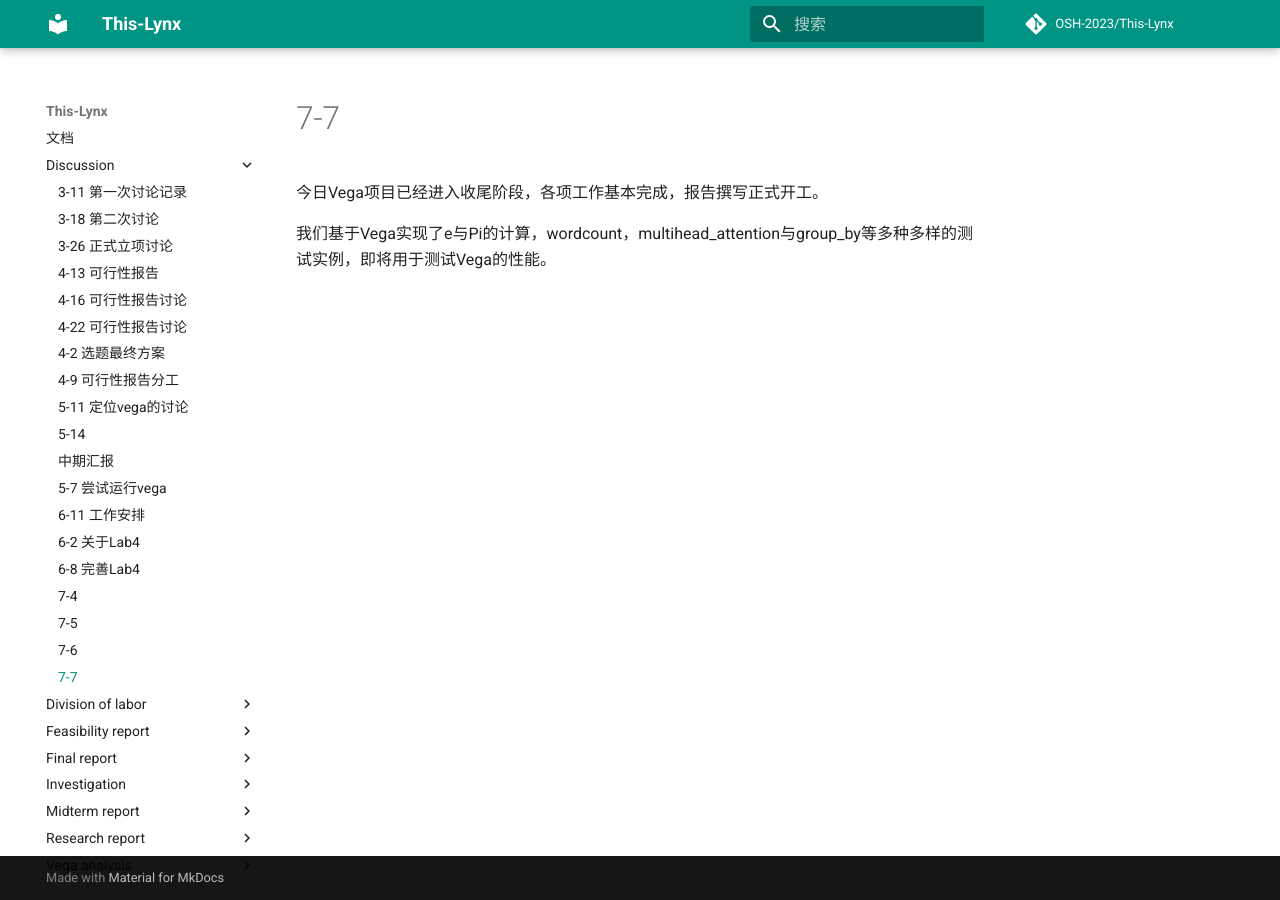
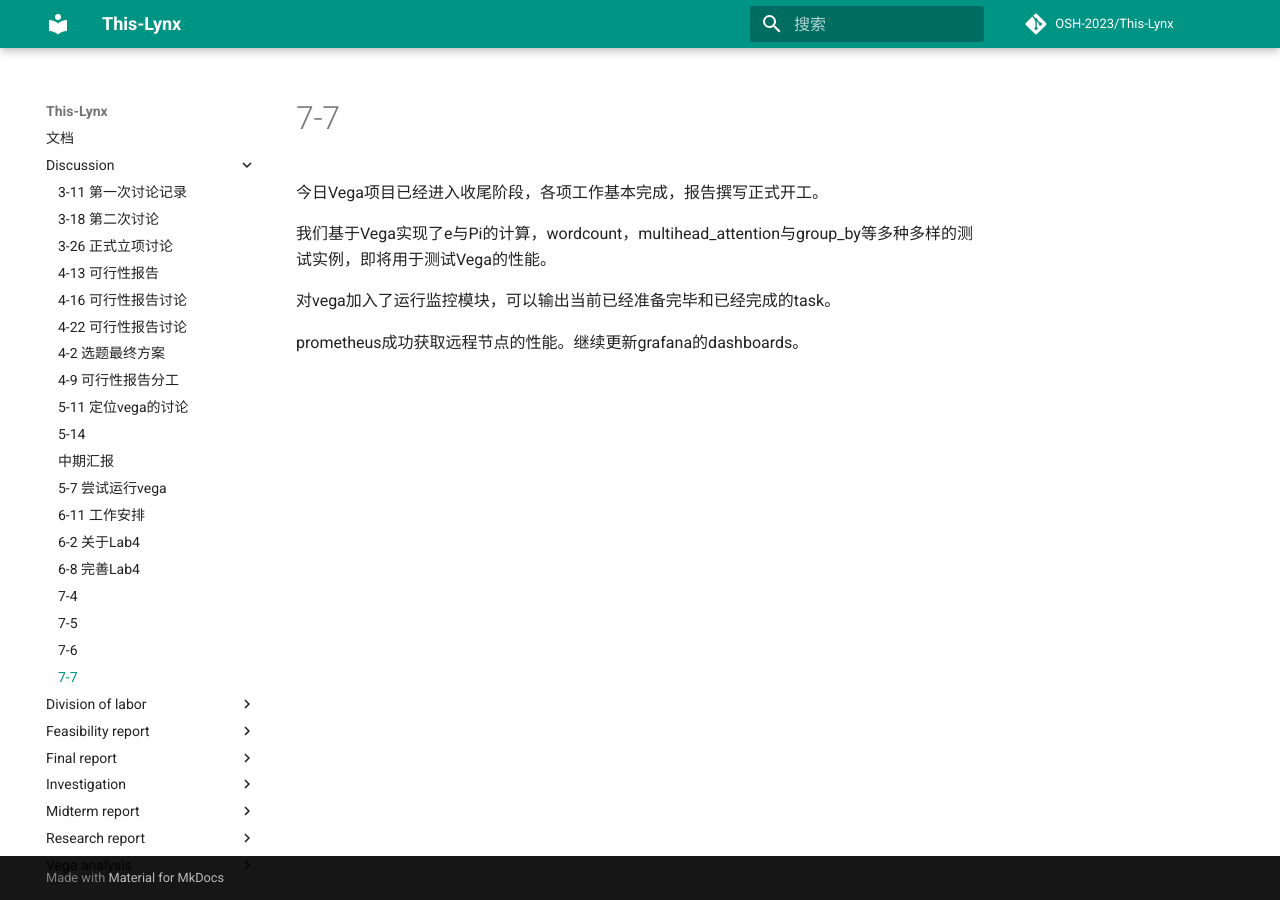
Before and after one commit to OSH-2023/This-Lynx, an MkDocs documentation site: the page built from docs/discussion/7-7.md, in a window 1280 px wide. Built offline with MkDocs 1.6.1 and Material for MkDocs 9.7.7, drawn with Linux system fonts in a browser that asks for light colours; comment, search, counter and statistics services are not loaded.

Commit message:
update working note

```diff
--- a/docs/discussion/7-7.md
+++ b/docs/discussion/7-7.md
@@ -2,7 +2,8 @@
 
 今日Vega项目已经进入收尾阶段，各项工作基本完成，报告撰写正式开工。
 
+我们基于Vega实现了e与Pi的计算，wordcount，multihead_attention与group_by等多种多样的测试实例，即将用于测试Vega的性能。
 
+对vega加入了运行监控模块，可以输出当前已经准备完毕和已经完成的task。
 
-
-我们基于Vega实现了e与Pi的计算，wordcount，multihead_attention与group_by等多种多样的测试实例，即将用于测试Vega的性能。
+prometheus成功获取远程节点的性能。继续更新grafana的dashboards。
```
Also changed, not shown: README.md (+4 -3 lines).
